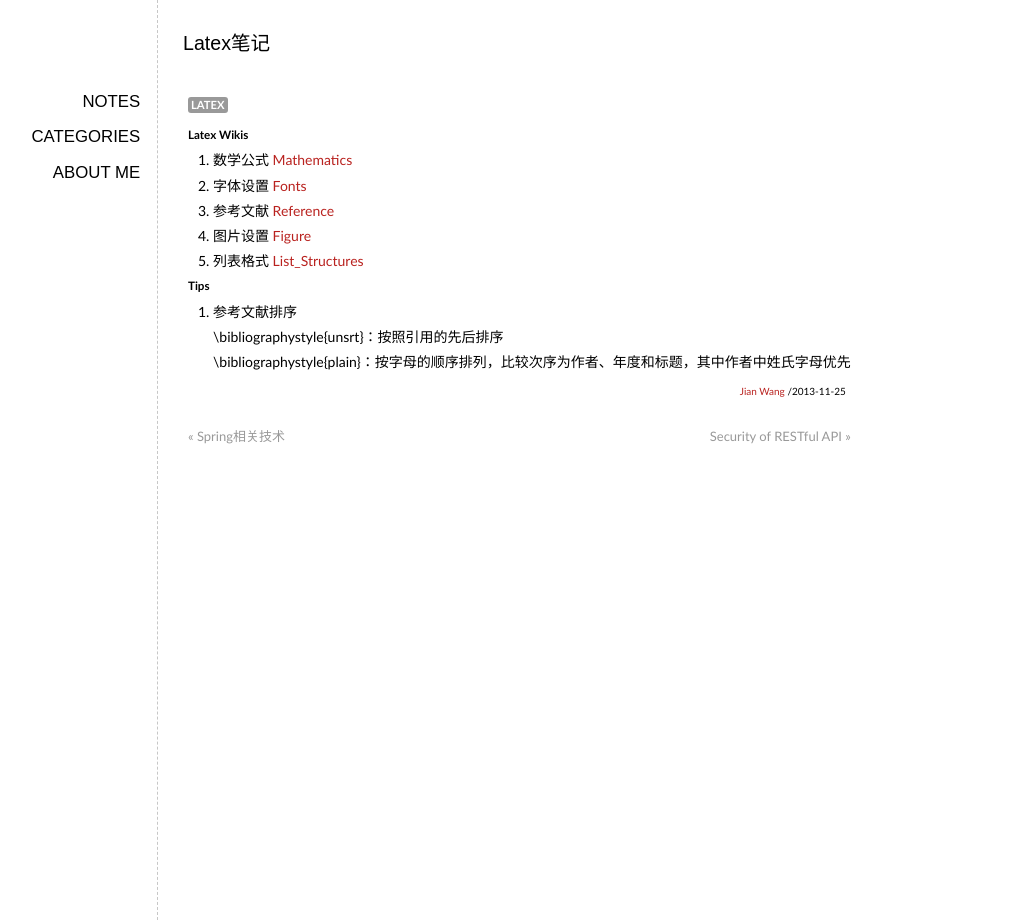
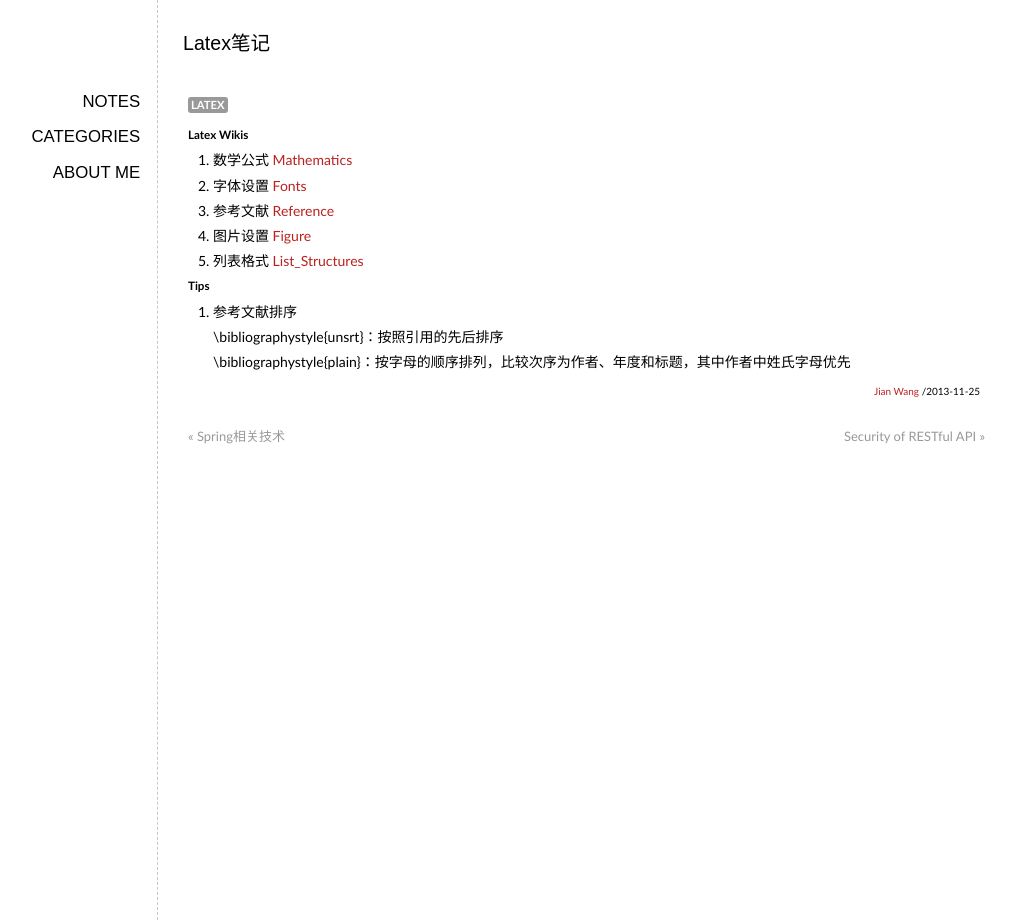
Before and after one commit to elan2wang/note, a Jekyll site: the page built from _posts/2013-11-25-latex-note.md, in a window 1280 px wide. Shown: the whole page, without its empty margins (93-1108 px from the left). Built offline with Jekyll 4.4.1, drawn with Linux system fonts in a browser that asks for light colours; Markdown is read by kramdown in place of the engine named in the settings; comment, search, counter and statistics services are not loaded.

Commit message:
edit style

```diff
--- a/style/note.css
+++ b/style/note.css
@@ -53,8 +53,7 @@ a:hover {
 
 #main {
 	position:relative;
-	margin:0 10% 0 250px;
-	float:left;
+	margin:0 15% 0 250px;
 	min-height:100%;
 	padding:10px 10px 10px 0;
 	background-color:#ffffff;
```
Also changed, not shown: 2 other files.
